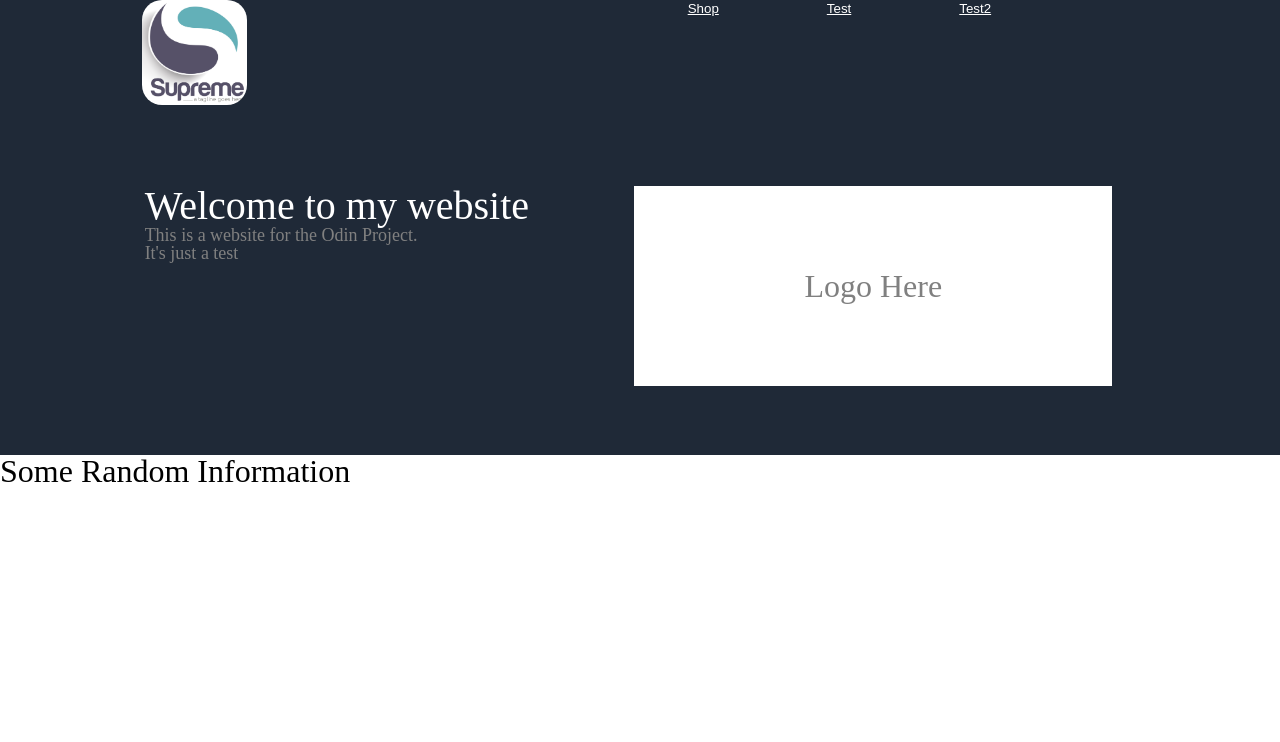
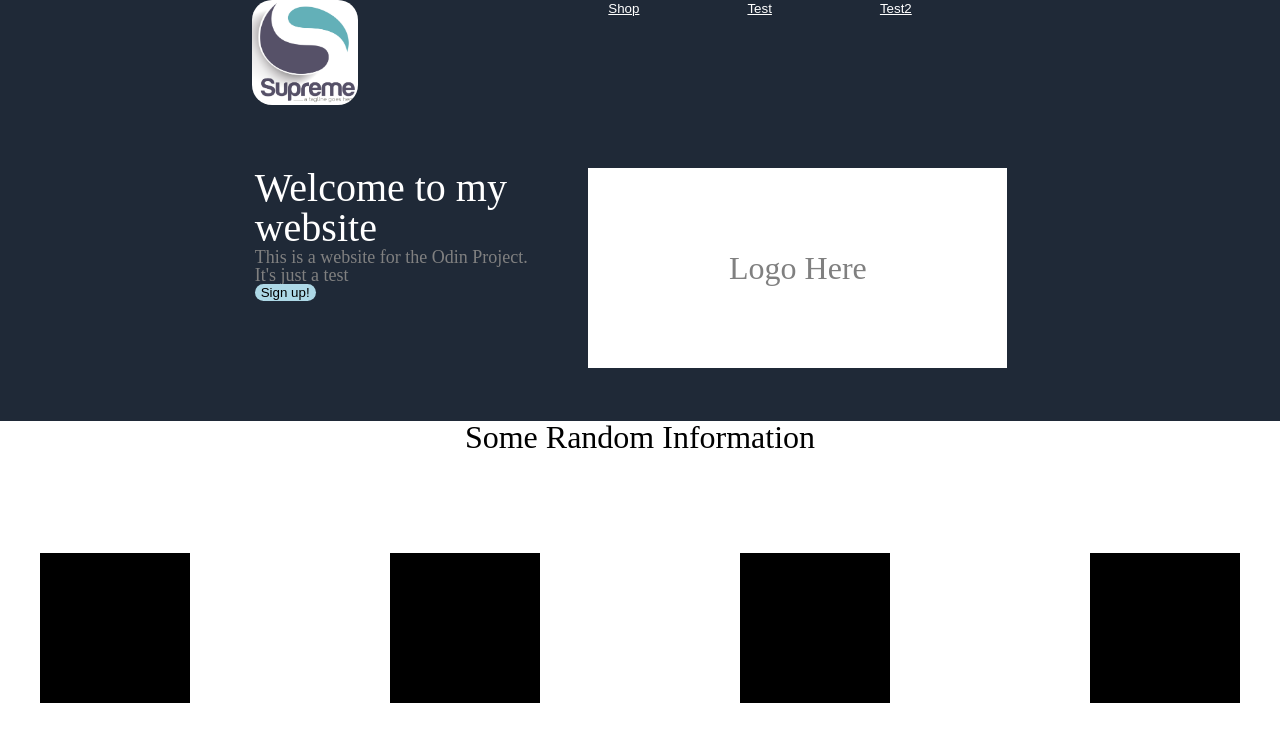
Before and after one commit to Imkaroboi/TheOdinProject1, a website: page index.html in a window 1280 px wide. Drawn offline with Linux system fonts and the light colour scheme.

Commit message:
changed bottom section

```diff
--- a/index.html
+++ b/index.html
@@ -30,7 +30,9 @@
             <p id="SmallText">
               This is a website for the Odin Project.<br />It's just a test
             </p>
+            <div class="signup"><button style="border-radius: 100px; background-color: lightblue; cursor: pointer; border: none;">Sign up!</button></div>
           </div>
+
           <div class="logoPlaceholder">
             <p style="font-size: 2em; color: gray">Logo Here</p>
           </div>
@@ -39,9 +41,15 @@
     </div>
     <div class="bottom-area">
       <div class="title-text">
-        <p style="font-size: 2em">
+        <p style="font-size: 2em" id="randominfo">
           <strong>Some Random Information</strong>
         </p>
+      </div>
+      <div class="fourpics">
+        <div class="box1 boxes"></div>
+        <div class="box2 boxes"></div>
+        <div class="box3 boxes"></div>
+        <div class="box4 boxes"></div>
       </div>
     </div>
   </body>
--- a/main.css
+++ b/main.css
@@ -10,11 +10,12 @@ body {
   width: 90%;
 }
 .complete-top {
-  background-color: #1f2937
+  background-color: #1f2937;
+  height: 1%;
 }
 .container {
   margin: 0 auto;
-  max-width: 90%;
+  max-width: 70%;
   background-color: #1f2937;
   justify-content: center;
   justify-content: space-between ;
@@ -78,4 +79,19 @@ body {
   margin-right: 9%;
 }
 .title-text {
+  margin: auto;
 }
+#randominfo {
+  text-align: center;
+}
+.fourpics {
+  display: flex;
+  gap: 10rem;
+  margin-top: 100px;
+  justify-content: space-evenly;
+}
+.boxes {
+  height: 150px;
+  width: 150px;
+  background-color: black;
+}
```
